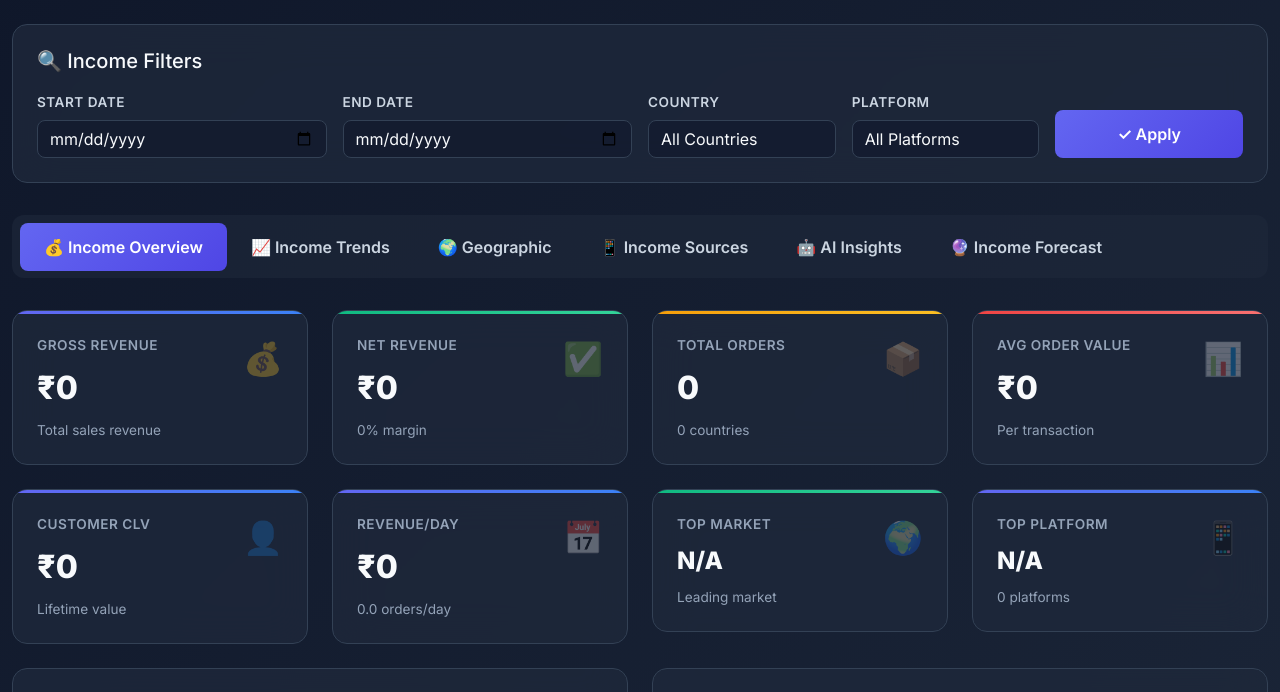
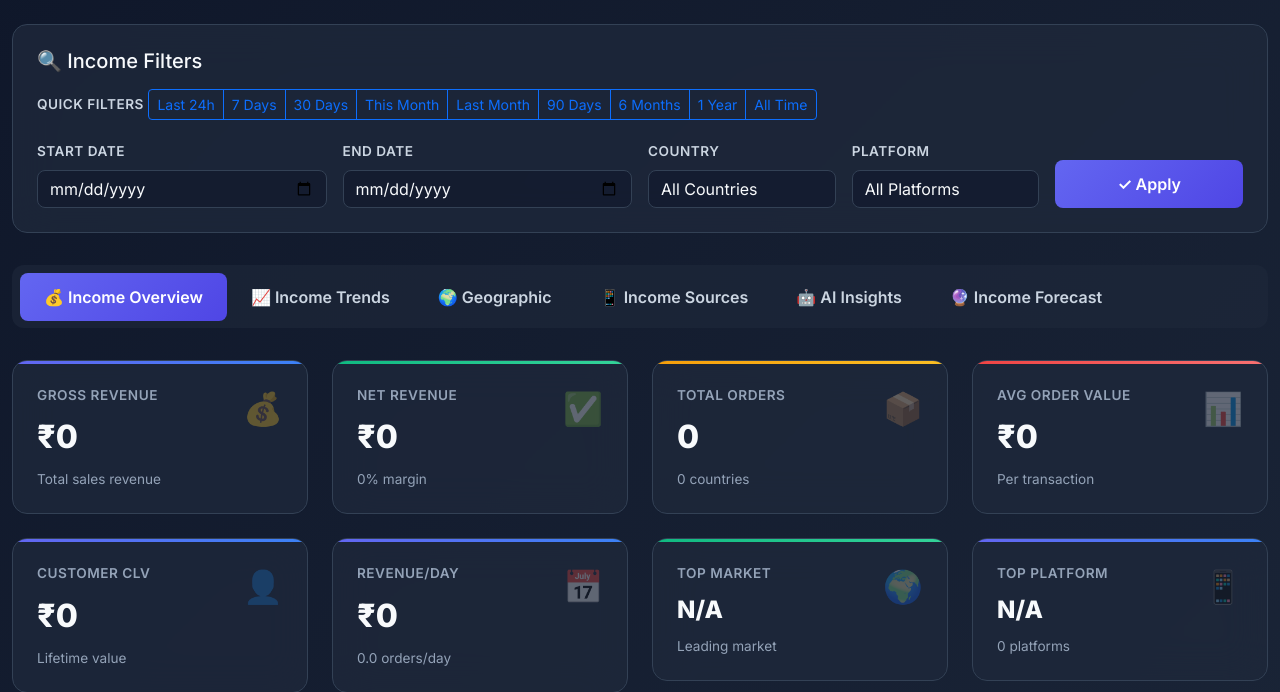
Before and after one commit to khanbasharat3a1/Aivellum-Analytics-Tool, a Flask app: page / in a window 1280 px wide. Shown: the part 83-775 px from the top of the page. Run offline with Flask 3, Linux system fonts and the light colour scheme; data that the repository does not hold is empty; a map, chart or similar area stays blank.

Commit message:
stable and improvements

```diff
--- a/app.py
+++ b/app.py
@@ -571,10 +571,15 @@ def api_revenue_trends():
             trends = trends.sort_values('date')  # FIXED: Proper chronological order
             trends['date'] = trends['date'].astype(str)
 
-            # Fill missing dates
+            # Fill missing dates using selected date range
             if len(trends) > 0:
-                min_date = pd.to_datetime(trends['date'].min())
-                max_date = pd.to_datetime(trends['date'].max())
+                # Use filter dates if provided, otherwise use data range
+                if start_date and end_date:
+                    min_date = pd.to_datetime(start_date)
+                    max_date = pd.to_datetime(end_date)
+                else:
+                    min_date = pd.to_datetime(trends['date'].min())
+                    max_date = pd.to_datetime(trends['date'].max())
                 trends_list = trends.to_dict('records')
                 trends_list = fill_missing_dates(trends_list, min_date, max_date)
                 return jsonify({'success': True, 'data': trends_list, 'granularity': granularity})
--- a/templates/dashboard.html
+++ b/templates/dashboard.html
@@ -406,6 +406,23 @@
         <!-- Filters -->
         <div class="filters-card">
             <h5 class="mb-3">🔍 Income Filters</h5>
+
+            <!-- Quick Date Filters -->
+            <div class="mb-3">
+                <label class="form-label">Quick Filters</label>
+                <div class="btn-group flex-wrap" role="group">
+                    <button class="btn btn-outline-primary btn-sm" onclick="setQuickFilter('24h')">Last 24h</button>
+                    <button class="btn btn-outline-primary btn-sm" onclick="setQuickFilter('7d')">7 Days</button>
+                    <button class="btn btn-outline-primary btn-sm" onclick="setQuickFilter('30d')">30 Days</button>
+                    <button class="btn btn-outline-primary btn-sm" onclick="setQuickFilter('thisMonth')">This Month</button>
+                    <button class="btn btn-outline-primary btn-sm" onclick="setQuickFilter('lastMonth')">Last Month</button>
+                    <button class="btn btn-outline-primary btn-sm" onclick="setQuickFilter('90d')">90 Days</button>
+                    <button class="btn btn-outline-primary btn-sm" onclick="setQuickFilter('6m')">6 Months</button>
+                    <button class="btn btn-outline-primary btn-sm" onclick="setQuickFilter('1y')">1 Year</button>
+                    <button class="btn btn-outline-primary btn-sm" onclick="setQuickFilter('all')">All Time</button>
+                </div>
+            </div>
+
             <div class="row g-3">
                 <div class="col-md-3">
                     <label class="form-label">Start Date</label>
@@ -758,6 +775,56 @@
             }
         }
 
+        // Quick date filters
+        function setQuickFilter(period) {
+            const now = new Date();
+            let startDate, endDate;
+
+            switch(period) {
+                case '24h':
+                    startDate = new Date(now.getTime() - 24 * 60 * 60 * 1000);
+                    endDate = now;
+                    break;
+                case '7d':
+                    startDate = new Date(now.getTime() - 7 * 24 * 60 * 60 * 1000);
+                    endDate = now;
+                    break;
+                case '30d':
+                    startDate = new Date(now.getTime() - 30 * 24 * 60 * 60 * 1000);
+                    endDate = now;
+                    break;
+                case 'thisMonth':
+                    startDate = new Date(now.getFullYear(), now.getMonth(), 1);
+                    endDate = now;
+                    break;
+                case 'lastMonth':
+                    startDate = new Date(now.getFullYear(), now.getMonth() - 1, 1);
+                    endDate = new Date(now.getFullYear(), now.getMonth(), 0);
+                    break;
+                case '90d':
+                    startDate = new Date(now.getTime() - 90 * 24 * 60 * 60 * 1000);
+                    endDate = now;
+                    break;
+                case '6m':
+                    startDate = new Date(now.getFullYear(), now.getMonth() - 6, now.getDate());
+                    endDate = now;
+                    break;
+                case '1y':
+                    startDate = new Date(now.getFullYear() - 1, now.getMonth(), now.getDate());
+                    endDate = now;
+                    break;
+                case 'all':
+                    document.getElementById('startDate').value = '';
+                    document.getElementById('endDate').value = '';
+                    applyFilters();
+                    return;
+            }
+
+            document.getElementById('startDate').value = startDate.toISOString().split('T')[0];
+            document.getElementById('endDate').value = endDate.toISOString().split('T')[0];
+            applyFilters();
+        }
+
         // Apply filters
         function applyFilters() {
             state.filters = {
@@ -768,14 +835,6 @@
             };
 
             console.log('🔍 APPLYING FILTERS:', state.filters);
-
-            // Debug: Test the filter directly
-            if (state.filters.startDate || state.filters.endDate) {
-                const debugUrl = `/debug-filter?start_date=${state.filters.startDate}&end_date=${state.filters.endDate}`;
-                fetch(debugUrl)
-                    .then(r => r.json())
-                    .then(data => console.log('🐛 DEBUG FILTER RESULT:', data));
-            }
 
             showToast('Filters Applied', 'Refreshing data...', 'info');
             refreshData();
```
Also changed, not shown: 1 other file.
